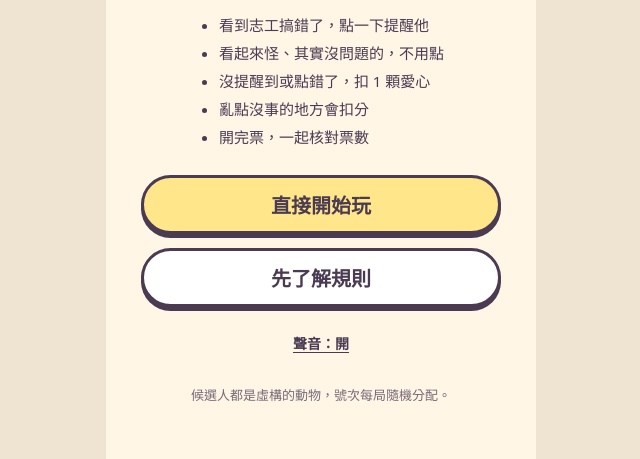
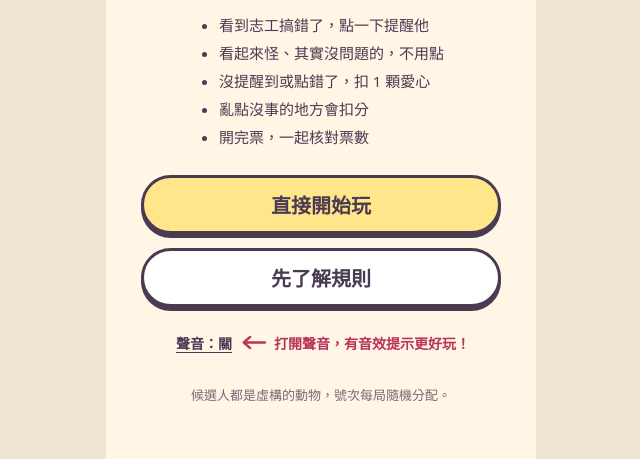
Before and after one commit to 0ChiXuan0/jianpiao, a plain HTML site: page index.html in a window 1280 px wide. Shown: the part 341-800 px from the top of the page, without its empty margins (319-959 px from the left). Drawn offline with Linux system fonts and the light colour scheme.

Commit message:
聲音預設關閉；打開後所有畫面都有背景音樂；首頁加上打開聲音的箭頭提示
Co-Authored-By: Claude Opus 5.5 <noreply@anthropic.com>

```diff
--- a/css/style.css
+++ b/css/style.css
@@ -197,6 +197,41 @@ body {
   text-decoration: underline;
   text-underline-offset: 3px;
   cursor: pointer;
+}
+
+/* 首頁的聲音開關＋箭頭提示（排成一行） */
+.sound-row {
+  display: flex;
+  align-items: center;
+  justify-content: center;
+  gap: 6px;
+}
+
+.sound-hint {
+  display: flex;
+  align-items: center;
+  gap: 6px;
+  margin: 0;
+  font-size: 14px;
+  font-weight: 700;
+  color: var(--bad);
+}
+
+.sound-hint[hidden] {
+  display: none;
+}
+
+/* 箭頭指著聲音開關，輕輕地左右動，吸引注意 */
+.hint-arrow {
+  flex: 0 0 auto;
+  width: 26px;
+  height: 15px;
+  animation: hint-nudge 1.2s ease-in-out infinite;
+}
+
+@keyframes hint-nudge {
+  0%, 100% { transform: translateX(0); }
+  50% { transform: translateX(-5px); }
 }
 
 /* 連結：底線＋另開分頁的小圖示 */
@@ -611,7 +646,8 @@ a {
     opacity: 0.25;
   }
 
-  .banner {
+  .banner,
+  .hint-arrow {
     animation: none;
   }
 }
--- a/index.html
+++ b/index.html
@@ -45,7 +45,14 @@
       <div class="home-buttons">
         <button id="btn-start" class="btn btn-main" type="button">直接開始玩</button>
         <button id="btn-rules" class="btn btn-sub" type="button">先了解規則</button>
-        <button id="btn-sound-home" class="text-btn" type="button">聲音：開</button>
+        <!-- 聲音開關（預設關）＋旁邊的箭頭提示：聲音打開後提示就會藏起來（ui.js 的 refreshSoundButtons） -->
+        <div class="sound-row">
+          <button id="btn-sound-home" class="text-btn" type="button">聲音：關</button>
+          <p id="sound-hint" class="sound-hint">
+            <svg class="hint-arrow" viewBox="0 0 28 16" aria-hidden="true"><path d="M26 8 H4 M10 2 L3 8 L10 14" fill="none" stroke="currentColor" stroke-width="2.5" stroke-linecap="round" stroke-linejoin="round"/></svg>
+            打開聲音，有音效提示更好玩！
+          </p>
+        </div>
       </div>
       <p class="note">候選人都是虛構的動物，號次每局隨機分配。</p>
     </div>
--- a/js/game.js
+++ b/js/game.js
@@ -69,7 +69,6 @@ const Game = {
     UI.updateHud(Game.s);
     UI.showScreen('game');
     Sound.play('start');
-    Sound.startMusic();
     const s = Game.s;
     requestAnimationFrame(() => Game.loop(s));
   },
@@ -394,7 +393,6 @@ const Game = {
     const s = Game.s;
     s.running = false;
     s.endedAt = Game.now();
-    Sound.stopMusic();
     Sound.play('gameover');
 
     // 還沒結束的事件都收起來
--- a/js/sound.js
+++ b/js/sound.js
@@ -3,13 +3,13 @@
 //
 // 用瀏覽器內建的 Web Audio API 即時「合成」音效和背景音樂，
 // 不需要任何音效檔、也不用安裝套件，所以沒有版權問題（旋律是自己寫的）。
-// 可以關掉，預設開啟，開關設定會記在這台裝置的瀏覽器裡（localStorage）。
+// 預設關閉；打開後背景音樂會一直播（首頁、規則頁、遊戲、結果頁都有），
+// 開關設定會記在這台裝置的瀏覽器裡（localStorage）。
 // =============================================
 
 const Sound = {
   ctx: null, //  瀏覽器的音訊引擎（第一次按按鈕時才建立）
-  on: true, //   音效開或關
-  musicWanted: false, // 遊戲是不是想要播背景音樂（聲音關掉時記著，打開再繼續）
+  on: false, //  聲音（音效＋背景音樂）開或關，預設關
   musicTimer: null, //   排音符用的計時器
   musicStep: 0, //       現在排到旋律的第幾個音
   musicNext: 0, //       下一個音要在什麼時間響（音訊引擎的秒數）
@@ -63,13 +63,23 @@ const Sound = {
     ],
   },
 
-  // 網頁載入時：讀取上次的開關設定
+  // 網頁載入時：讀取上次的開關設定（沒設定過就是關）
   init() {
     try {
-      Sound.on = localStorage.getItem('soundOn') !== 'off';
+      Sound.on = localStorage.getItem('soundOn') === 'on';
     } catch (e) {
-      Sound.on = true; // 無痕模式等情況讀不到，就用預設值
+      Sound.on = false; // 無痕模式等情況讀不到，就用預設值
     }
+    // 上次有開聲音的話：瀏覽器規定要等使用者先點一下畫面才能出聲，點了就開始播音樂
+    const startOnFirstTap = () => {
+      document.removeEventListener('pointerup', startOnFirstTap);
+      document.removeEventListener('keydown', startOnFirstTap);
+      if (!Sound.on) return;
+      Sound.unlock();
+      Sound.playMusic();
+    };
+    document.addEventListener('pointerup', startOnFirstTap);
+    document.addEventListener('keydown', startOnFirstTap);
     // 切到別的 App 或分頁時，聲音（包含背景音樂）先停，回來再繼續
     document.addEventListener('visibilitychange', () => {
       if (!Sound.ctx) return;
@@ -98,7 +108,7 @@ const Sound = {
     }
     if (Sound.on) {
       Sound.unlock();
-      if (Sound.musicWanted) Sound.playMusic(); // 遊戲中重新打開：音樂接著播
+      Sound.playMusic(); // 打開聲音就直接播背景音樂
     } else {
       Sound.haltMusic();
     }
@@ -158,18 +168,7 @@ const Sound = {
     ],
   },
 
-  // 遊戲開始時呼叫：想要播音樂（聲音關著就先記著）
-  startMusic() {
-    Sound.musicWanted = true;
-    Sound.playMusic();
-  },
-
-  // 遊戲結束時呼叫：不要音樂了
-  stopMusic() {
-    Sound.musicWanted = false;
-    Sound.haltMusic();
-  },
-
+  // 開始播背景音樂（聲音關著、或已經在播，就不用做）
   playMusic() {
     if (!Sound.on || !Sound.ctx || Sound.musicTimer) return;
     Sound.musicStep = 0;
@@ -178,6 +177,7 @@ const Sound = {
     Sound.musicTimer = setInterval(Sound.scheduleMusic, 100);
   },
 
+  // 停止背景音樂
   haltMusic() {
     clearInterval(Sound.musicTimer);
     Sound.musicTimer = null;
--- a/js/ui.js
+++ b/js/ui.js
@@ -116,6 +116,8 @@ const UI = {
       '<path d="M3 9 h4 l5 -4 v14 l-5 -4 h-4 z" fill="currentColor"/>' + waves + '</svg>';
     hudButton.setAttribute('aria-label', Sound.on ? '聲音：開' : '聲音：關');
     homeButton.textContent = Sound.on ? '聲音：開' : '聲音：關';
+    // 首頁的箭頭提示：聲音還關著才顯示
+    document.getElementById('sound-hint').hidden = Sound.on;
   },
 
   // 另開分頁的小圖示（方框＋往右上的箭頭）
```
Also changed, not shown: 1 other file.
